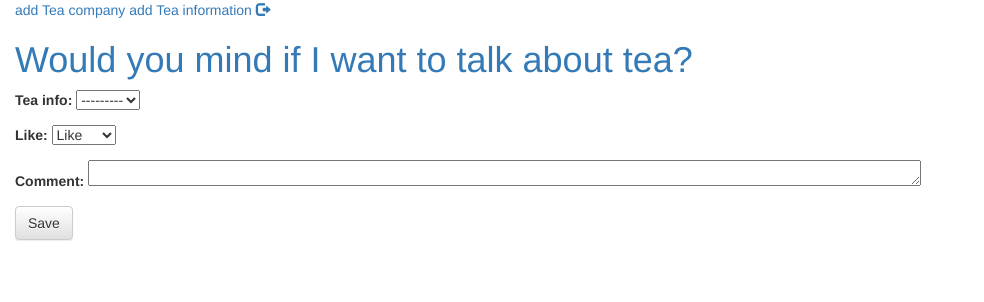
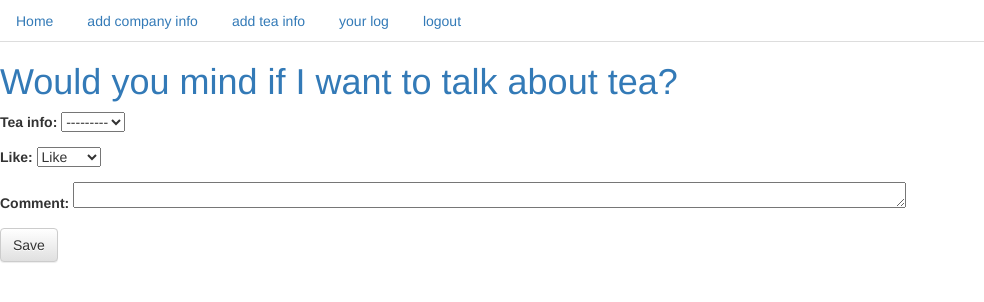
Before and after one commit to singstat/tea_recommand, a Django app: page / in a window 1280 px wide. Shown: the top 302 px of the page, without its empty margins (0-984 px from the left). Run offline with Django 3.2, Linux system fonts and the light colour scheme; the visitor is signed in with stand-in values (Sample User, id 1); data that the repository does not hold is empty; some libraries are stand-ins or nearby versions.

Commit message:
뭔가 상단을 좀 이쁘게 만들려고 부단히 노력함.

```diff
--- a/tea_log/templates/tea_log/base.html
+++ b/tea_log/templates/tea_log/base.html
@@ -3,17 +3,29 @@
     <head>
         <title>Tea diary</title>
 
+
+
 		<link rel="stylesheet" href="//maxcdn.bootstrapcdn.com/bootstrap/3.2.0/css/bootstrap.min.css">
 		<link rel="stylesheet" href="//maxcdn.bootstrapcdn.com/bootstrap/3.2.0/css/bootstrap-theme.min.css">
-		<link rel="stylesheet" href="{% static "css/blog.css" %}">
-		<!-- -->
+
+		<!-- <a href="{% url 'django.contrib.auth.views.logout' %}" class="top-menu"><span class="glyphicon glyphicon-log-out"></span></a>-->
 		{% if user.is_authenticated %}
-			<a href="{% url 'add_new' %}"> add Tea company </a>
-			<a href="{% url 'add_tea' %}"> add Tea information </a>
-			<a href="{% url 'django.contrib.auth.views.logout' %}" class="top-menu"><span class="glyphicon glyphicon-log-out"></span></a>
+
+
+        <ul class="nav nav-tabs">
+        <li><a href="/">Home</a></li>  <!-- <li class="active"><a href="/">Home</a></li>-->
+        <li><a href="{% url 'add_new' %}">add company info</a></li>
+        <li><a href="{% url 'add_tea' %}">add tea info</a></li>
+        <li><a href="{% url 'user_detail' un=user.username %}">your log</a></li>
+        <li><a href="{% url 'django.contrib.auth.views.logout' %}" >logout</a></li>
+
+        </ul>
+
 		{% else %}
 			<a href="{% url 'django.contrib.auth.views.login' %}" class="top-menu"><span class="glyphicon glyphicon-log-in"></span></a>
 		{% endif %}
+
+
     </head>
     <body>
 
--- a/tea_log/templates/tea_log/tea_list.html
+++ b/tea_log/templates/tea_log/tea_list.html
@@ -31,13 +31,13 @@
 			<h3>Comment of someone who like this tea</h3>
 			{% for comp in item.list %}
 		    	{% if comp.like == True %}
-				<p>written by <a href="{% url "user_detail" un=comp.author %}">{{comp.author}}</a>: {{ comp.comment}} </p>
+				<p>written by <a href="{% url 'user_detail' un=comp.author %}">{{comp.author}}</a>: {{ comp.comment}} </p>
 				{% endif %}
 			{% endfor %}
 			<h3>Comment of someone who don't like this tea</h3>
 			{% for comp in item.list %}
 		    	{% if comp.like == False %}
-				<p>written by <a href="{% url "user_detail" un=comp.author %}">{{comp.author}}</a>: {{ comp.comment}} </p>
+				<p>written by <a href="{% url 'user_detail' un=comp.author %}">{{comp.author}}</a>: {{ comp.comment}} </p>
 				{% endif %}
 			{% endfor %}
 
```
